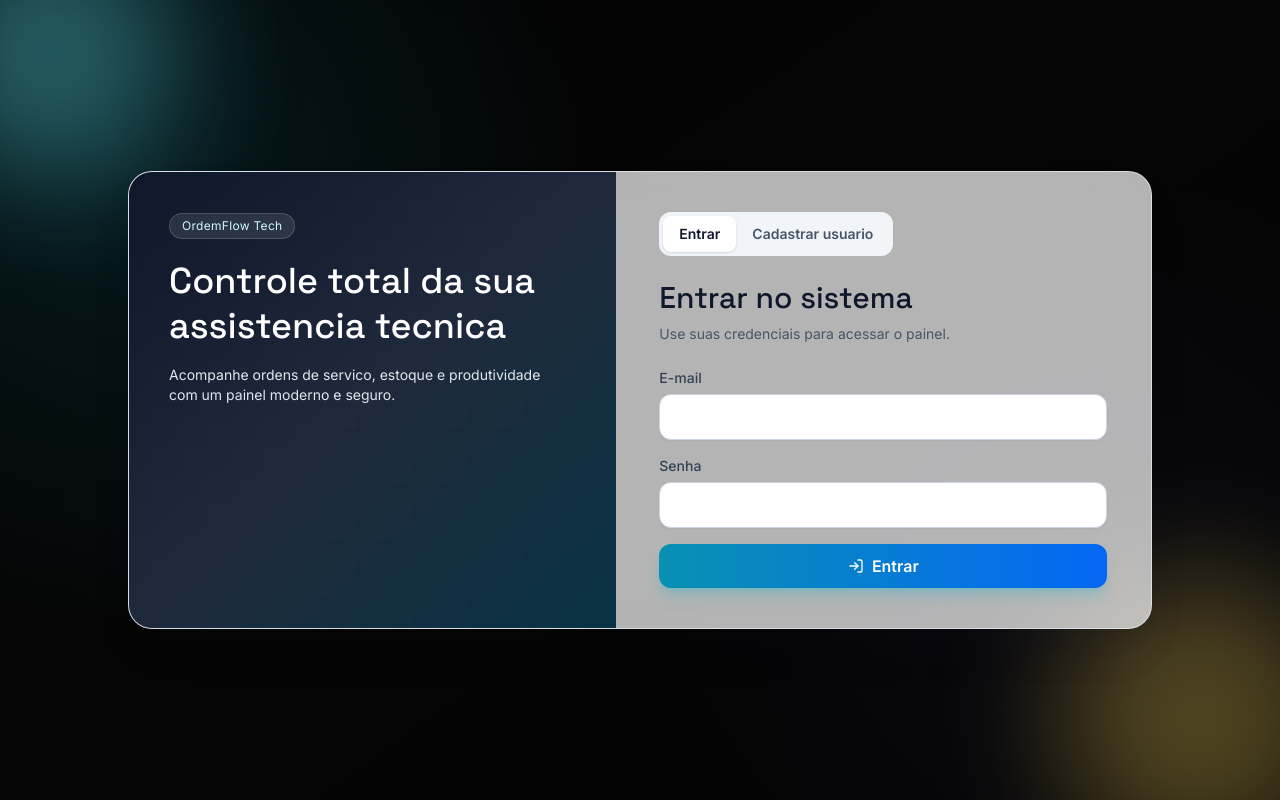
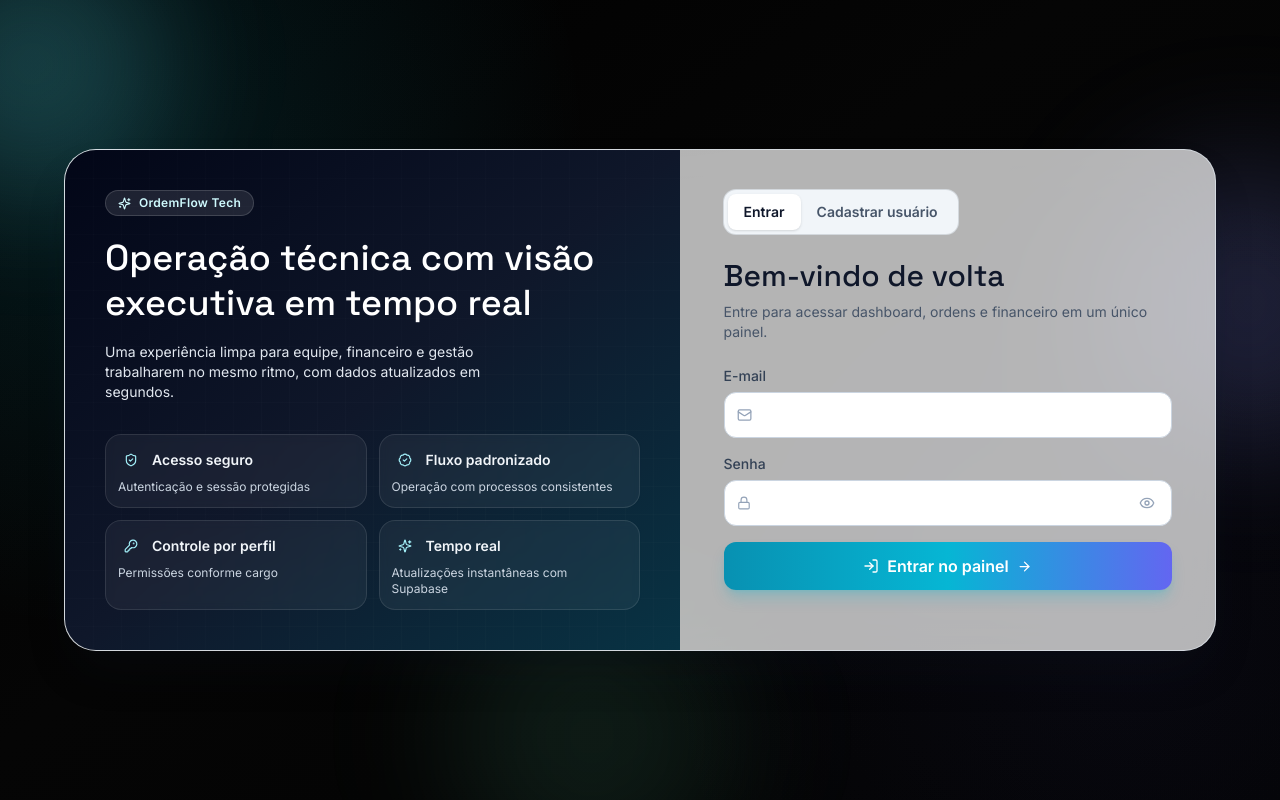
Before and after one commit to lKauazinnn/sistema-de-ordem-de-servi-o, a React (Vite) app in the folder web/: page /login in a window 1280 px wide. Built offline with nearby package versions, Linux system fonts and the light colour scheme; no server answers.

Commit message:
att de uiex

```diff
--- a/web/src/pages/LoginPage.tsx
+++ b/web/src/pages/LoginPage.tsx
@@ -1,6 +1,19 @@
 import { useState } from "react";
 import { useNavigate } from "react-router-dom";
-import { LogIn, UserPlus } from "lucide-react";
+import {
+  ArrowRight,
+  BadgeCheck,
+  Eye,
+  EyeOff,
+  KeyRound,
+  Lock,
+  LogIn,
+  Mail,
+  ShieldCheck,
+  Sparkles,
+  UserPlus,
+  UserRound
+} from "lucide-react";
 import { signIn, signUp } from "../modules/auth/service";
 
 export function LoginPage() {
@@ -12,6 +25,8 @@ export function LoginPage() {
   const [error, setError] = useState<string | null>(null);
   const [successMessage, setSuccessMessage] = useState<string | null>(null);
   const [isLoading, setIsLoading] = useState(false);
+  const [showPassword, setShowPassword] = useState(false);
+  const [showConfirmPassword, setShowConfirmPassword] = useState(false);
   const navigate = useNavigate();
 
   async function onSubmit(event: React.FormEvent<HTMLFormElement>) {
@@ -44,28 +59,51 @@ export function LoginPage() {
 
   return (
     <div className="login-mesh relative min-h-screen overflow-hidden px-4 py-8 sm:px-8">
-      <div className="pointer-events-none absolute -left-20 top-[-5rem] h-64 w-64 rounded-full bg-cyan-300/35 blur-3xl" />
-      <div className="pointer-events-none absolute -right-16 bottom-[-4rem] h-72 w-72 rounded-full bg-amber-300/30 blur-3xl" />
+      <div className="pointer-events-none absolute -left-24 top-[-4rem] h-64 w-64 rounded-full bg-cyan-300/20 blur-3xl" />
+      <div className="pointer-events-none absolute right-[-7rem] top-[20%] h-72 w-72 rounded-full bg-indigo-400/20 blur-3xl" />
+      <div className="pointer-events-none absolute -bottom-20 left-[35%] h-72 w-72 rounded-full bg-emerald-300/10 blur-3xl" />
 
-      <div className="relative mx-auto flex min-h-[calc(100vh-4rem)] w-full max-w-5xl items-center justify-center">
-        <div className="w-full overflow-hidden rounded-3xl border border-slate-200/80 bg-white/70 shadow-2xl shadow-slate-900/10 backdrop-blur-xl">
-          <div className="grid grid-cols-1 lg:grid-cols-[1fr_1.1fr]">
-            <section className="relative hidden bg-gradient-to-br from-slate-900 via-slate-800 to-cyan-950 p-10 text-white lg:block">
+      <div className="relative mx-auto flex min-h-[calc(100vh-4rem)] w-full max-w-6xl items-center justify-center">
+        <div className="w-full overflow-hidden rounded-[2rem] border border-slate-200/70 bg-white/70 shadow-2xl shadow-slate-900/20 backdrop-blur-2xl">
+          <div className="grid grid-cols-1 xl:grid-cols-[1.15fr_1fr]">
+            <section className="relative hidden bg-gradient-to-br from-slate-950 via-slate-900 to-cyan-950 p-10 text-white xl:block">
               <div className="login-grid-overlay absolute inset-0 opacity-35" />
-              <div className="relative">
-                <p className="inline-flex rounded-full border border-white/15 bg-white/10 px-3 py-1 text-xs tracking-wide text-cyan-100">
+              <div className="relative h-full">
+                <div className="inline-flex items-center gap-2 rounded-full border border-white/15 bg-white/10 px-3 py-1 text-xs font-semibold tracking-wide text-cyan-100">
+                  <Sparkles size={13} />
                   OrdemFlow Tech
+                </div>
+                <h1 className="mt-5 max-w-lg font-display text-4xl leading-tight text-white">
+                  Operação técnica com visão executiva em tempo real
+                </h1>
+                <p className="mt-4 max-w-md text-sm text-slate-200">
+                  Uma experiência limpa para equipe, financeiro e gestão trabalharem no mesmo ritmo, com dados atualizados em segundos.
                 </p>
-                <h1 className="mt-5 font-display text-4xl leading-tight">Controle total da sua assistencia tecnica</h1>
-                <p className="mt-4 max-w-sm text-sm text-slate-200">
-                  Acompanhe ordens de servico, estoque e produtividade com um painel moderno e seguro.
-                </p>
+
+                <div className="mt-8 grid gap-3 sm:grid-cols-2">
+                  {[
+                    { icon: ShieldCheck, title: "Acesso seguro", desc: "Autenticação e sessão protegidas" },
+                    { icon: BadgeCheck, title: "Fluxo padronizado", desc: "Operação com processos consistentes" },
+                    { icon: KeyRound, title: "Controle por perfil", desc: "Permissões conforme cargo" },
+                    { icon: Sparkles, title: "Tempo real", desc: "Atualizações instantâneas com Supabase" }
+                  ].map((item) => (
+                    <div key={item.title} className="rounded-2xl border border-white/10 bg-white/5 p-3 backdrop-blur-sm">
+                      <div className="flex items-center gap-2">
+                        <div className="rounded-lg bg-cyan-400/12 p-1.5 text-cyan-200">
+                          <item.icon size={14} />
+                        </div>
+                        <p className="text-sm font-semibold text-slate-100">{item.title}</p>
+                      </div>
+                      <p className="mt-1.5 text-xs text-slate-300">{item.desc}</p>
+                    </div>
+                  ))}
+                </div>
               </div>
             </section>
 
             <section className="p-6 sm:p-10">
               <div className="mx-auto w-full max-w-md">
-                <div className="mb-6 inline-flex rounded-xl bg-slate-100 p-1">
+                <div className="mb-6 inline-flex rounded-xl bg-slate-100 p-1 ring-1 ring-slate-200/70">
                   <button
                     type="button"
                     onClick={() => {
@@ -90,37 +128,42 @@ export function LoginPage() {
                       mode === "signup" ? "bg-white text-slate-900 shadow" : "text-slate-600"
                     }`}
                   >
-                    Cadastrar usuario
+                    Cadastrar usuário
                   </button>
                 </div>
 
                 <h2 className="font-display text-3xl text-slate-900">
-                  {mode === "login" ? "Entrar no sistema" : "Criar novo usuario"}
+                  {mode === "login" ? "Bem-vindo de volta" : "Crie sua conta"}
                 </h2>
                 <p className="mt-2 text-sm text-slate-600">
                   {mode === "login"
-                    ? "Use suas credenciais para acessar o painel."
-                    : "Cadastre um usuario de equipe para usar a plataforma."}
+                    ? "Entre para acessar dashboard, ordens e financeiro em um único painel."
+                    : "Cadastre um novo usuário para sua equipe iniciar o trabalho."}
                 </p>
 
                 <form className="mt-6 space-y-4" onSubmit={onSubmit}>
                   {mode === "signup" ? (
                     <div>
                       <label className="mb-1.5 block text-sm font-medium text-slate-700">Nome</label>
+                      <div className="group flex items-center gap-2 rounded-xl border border-slate-300 bg-white px-3 transition focus-within:border-cyan-500 focus-within:ring-4 focus-within:ring-cyan-100">
+                        <UserRound size={16} className="text-slate-400 group-focus-within:text-cyan-600" />
                         <input
-                        className="w-full rounded-xl border border-slate-300 bg-white px-3 py-2.5 text-slate-900 shadow-sm outline-none transition focus:border-cyan-500 focus:ring-4 focus:ring-cyan-100"
+                          className="w-full bg-transparent py-2.5 text-slate-900 outline-none"
                           value={nome}
                           onChange={(e) => setNome(e.target.value)}
                           type="text"
                           required
                         />
                       </div>
+                    </div>
                   ) : null}
 
                   <div>
                     <label className="mb-1.5 block text-sm font-medium text-slate-700">E-mail</label>
+                    <div className="group flex items-center gap-2 rounded-xl border border-slate-300 bg-white px-3 transition focus-within:border-cyan-500 focus-within:ring-4 focus-within:ring-cyan-100">
+                      <Mail size={16} className="text-slate-400 group-focus-within:text-cyan-600" />
                       <input
-                      className="w-full rounded-xl border border-slate-300 bg-white px-3 py-2.5 text-slate-900 shadow-sm outline-none transition focus:border-cyan-500 focus:ring-4 focus:ring-cyan-100"
+                        className="w-full bg-transparent py-2.5 text-slate-900 outline-none"
                         value={email}
                         onChange={(e) => setEmail(e.target.value)}
                         type="email"
@@ -128,30 +171,53 @@ export function LoginPage() {
                         required
                       />
                     </div>
+                  </div>
 
                   <div>
                     <label className="mb-1.5 block text-sm font-medium text-slate-700">Senha</label>
+                    <div className="group flex items-center gap-2 rounded-xl border border-slate-300 bg-white px-3 transition focus-within:border-cyan-500 focus-within:ring-4 focus-within:ring-cyan-100">
+                      <Lock size={16} className="text-slate-400 group-focus-within:text-cyan-600" />
                       <input
-                      className="w-full rounded-xl border border-slate-300 bg-white px-3 py-2.5 text-slate-900 shadow-sm outline-none transition focus:border-cyan-500 focus:ring-4 focus:ring-cyan-100"
+                        className="w-full bg-transparent py-2.5 text-slate-900 outline-none"
                         value={password}
                         onChange={(e) => setPassword(e.target.value)}
-                      type="password"
+                        type={showPassword ? "text" : "password"}
                         autoComplete={mode === "login" ? "current-password" : "new-password"}
                         required
                       />
+                      <button
+                        type="button"
+                        onClick={() => setShowPassword((prev) => !prev)}
+                        className="rounded-md p-1 text-slate-400 transition hover:bg-slate-100 hover:text-slate-700"
+                        aria-label={showPassword ? "Ocultar senha" : "Mostrar senha"}
+                      >
+                        {showPassword ? <EyeOff size={16} /> : <Eye size={16} />}
+                      </button>
+                    </div>
                   </div>
 
                   {mode === "signup" ? (
                     <div>
                       <label className="mb-1.5 block text-sm font-medium text-slate-700">Confirmar senha</label>
+                      <div className="group flex items-center gap-2 rounded-xl border border-slate-300 bg-white px-3 transition focus-within:border-cyan-500 focus-within:ring-4 focus-within:ring-cyan-100">
+                        <Lock size={16} className="text-slate-400 group-focus-within:text-cyan-600" />
                         <input
-                        className="w-full rounded-xl border border-slate-300 bg-white px-3 py-2.5 text-slate-900 shadow-sm outline-none transition focus:border-cyan-500 focus:ring-4 focus:ring-cyan-100"
+                          className="w-full bg-transparent py-2.5 text-slate-900 outline-none"
                           value={confirmPassword}
                           onChange={(e) => setConfirmPassword(e.target.value)}
-                        type="password"
+                          type={showConfirmPassword ? "text" : "password"}
                           autoComplete="new-password"
                           required
                         />
+                        <button
+                          type="button"
+                          onClick={() => setShowConfirmPassword((prev) => !prev)}
+                          className="rounded-md p-1 text-slate-400 transition hover:bg-slate-100 hover:text-slate-700"
+                          aria-label={showConfirmPassword ? "Ocultar confirmação" : "Mostrar confirmação"}
+                        >
+                          {showConfirmPassword ? <EyeOff size={16} /> : <Eye size={16} />}
+                        </button>
+                      </div>
                     </div>
                   ) : null}
 
@@ -161,11 +227,12 @@ export function LoginPage() {
                   ) : null}
 
                   <button
-                    className="inline-flex w-full items-center justify-center gap-2 rounded-xl bg-gradient-to-r from-cyan-600 to-brand-500 px-4 py-2.5 font-semibold text-white shadow-lg shadow-cyan-500/25 transition hover:brightness-110 disabled:cursor-not-allowed disabled:opacity-70"
+                    className="inline-flex w-full items-center justify-center gap-2 rounded-xl bg-gradient-to-r from-cyan-600 via-cyan-500 to-indigo-500 px-4 py-3 font-semibold text-white shadow-lg shadow-cyan-500/25 transition hover:brightness-110 disabled:cursor-not-allowed disabled:opacity-70"
                     disabled={isLoading}
                   >
                     {mode === "login" ? <LogIn size={16} /> : <UserPlus size={16} />}
-                    {isLoading ? "Processando..." : mode === "login" ? "Entrar" : "Cadastrar usuario"}
+                    {isLoading ? "Processando..." : mode === "login" ? "Entrar no painel" : "Cadastrar usuário"}
+                    {!isLoading ? <ArrowRight size={15} /> : null}
                   </button>
                 </form>
               </div>
```
Also changed, not shown: web/src/components/AppShell.tsx (+11 -5 lines), web/src/index.css (+7 -6 lines), web/src/pages/ContasPagarPage.tsx (+19 -9 lines), web/src/pages/StreamingGestaoPage.tsx (+19 -9 lines). Lines whose indentation alone changed are shown as unchanged.
